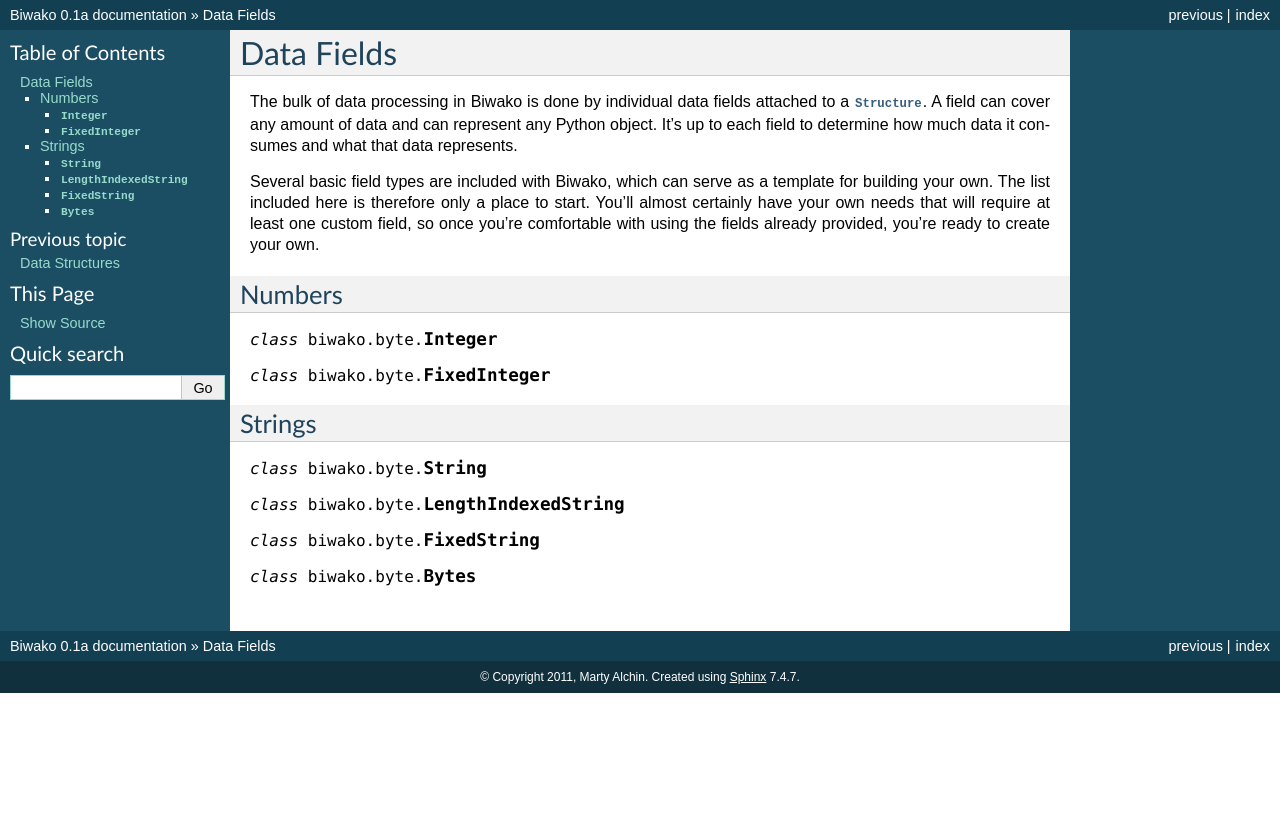
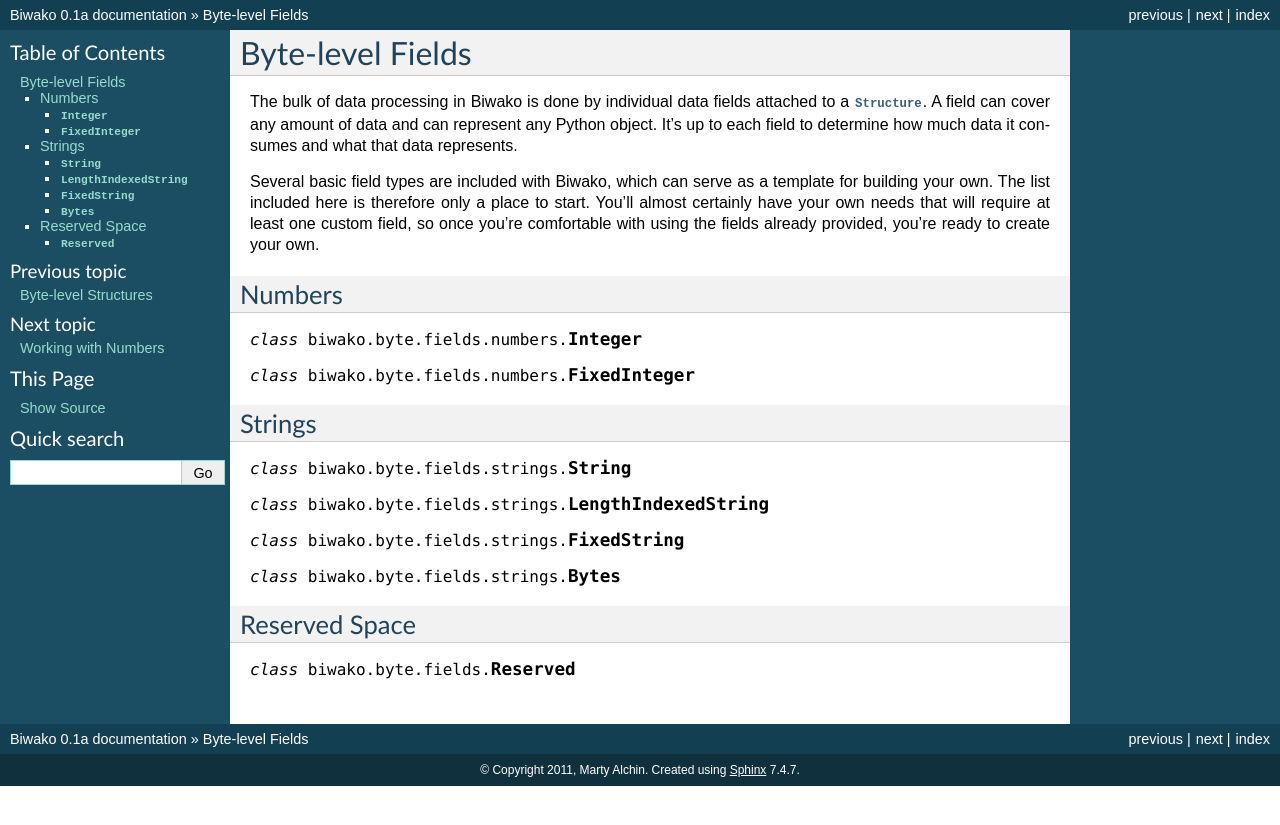
Before and after one commit to gulopine/steel, a Sphinx documentation site: the page built from docs/byte/fields.rst, in a window 1280 px wide. Shown: the top 825 px of the page. Built offline with Sphinx 7.4.7, drawn with Linux system fonts in a browser that asks for light colours.

```diff
--- a/docs/byte/fields.rst
+++ b/docs/byte/fields.rst
@@ -1,9 +1,9 @@
-Data Fields
-===========
+Byte-level Fields
+=================
 
 The bulk of data processing in Biwako is done by individual data fields attached
-to a :class:`~biwako.byte.Structure`. A field can cover any amount of data and
-can represent any Python object. It's up to each field to determine how much
+to a :class:`~biwako.byte.base.Structure`. A field can cover any amount of data
+and can represent any Python object. It's up to each field to determine how much
 data it consumes and what that data represents.
 
 Several basic field types are included with Biwako, which can serve as a
@@ -12,10 +12,10 @@ to start. You'll almost certainly have your own needs that will require at least
 one custom field, so once you're comfortable with using the fields already
 provided, you're ready to :doc:`create your own <custom-fields>`.
 
-.. py:currentmodule:: biwako.byte
-
 Numbers
 -------
+
+.. py:currentmodule:: biwako.byte.fields.numbers
 
 .. class:: Integer
 
@@ -24,6 +24,8 @@ Numbers
 Strings
 -------
 
+.. py:currentmodule:: biwako.byte.fields.strings
+
 .. class:: String
 
 .. class:: LengthIndexedString
@@ -31,3 +33,10 @@ Strings
 .. class:: FixedString
 
 .. class:: Bytes
+
+Reserved Space
+--------------
+
+.. py:currentmodule:: biwako.byte.fields
+
+.. class:: Reserved
--- a/docs/byte/structures.rst
+++ b/docs/byte/structures.rst
@@ -1,14 +1,14 @@
-Data Structures
-===============
+Byte-level Structures
+=====================
 
 For the purposes of Biwako, every block of data is considered a structure,
 which may contain one or more :doc:`fields <fields>`. The structure itself
 encapsulates those fields into a single class, which can then manage all the
 conversion to and from files and other file-like objects.
 
-.. py:currentmodule:: biwako.byte
+All structures
 
-.. class:: Structure
+.. class:: biwako.byte.base.Structure
 
    .. method:: read([size=None])
 
--- a/docs/index.rst
+++ b/docs/index.rst
@@ -44,12 +44,10 @@ way too much fun to work with to even consider going back to 2.x.
 Beyond that, Biwako has no dependencies on any external libraries. Everything
 you need is in the box.
 
-Topics
-------
-
 .. toctree::
    :maxdepth: 2
 
    getting-started
    byte/structures
    byte/fields
+   byte/numbers
```
Also changed, not shown: docs/byte/numbers.rst (added, +40 -0 lines), docs/getting-started.rst (+5 -2 lines).
